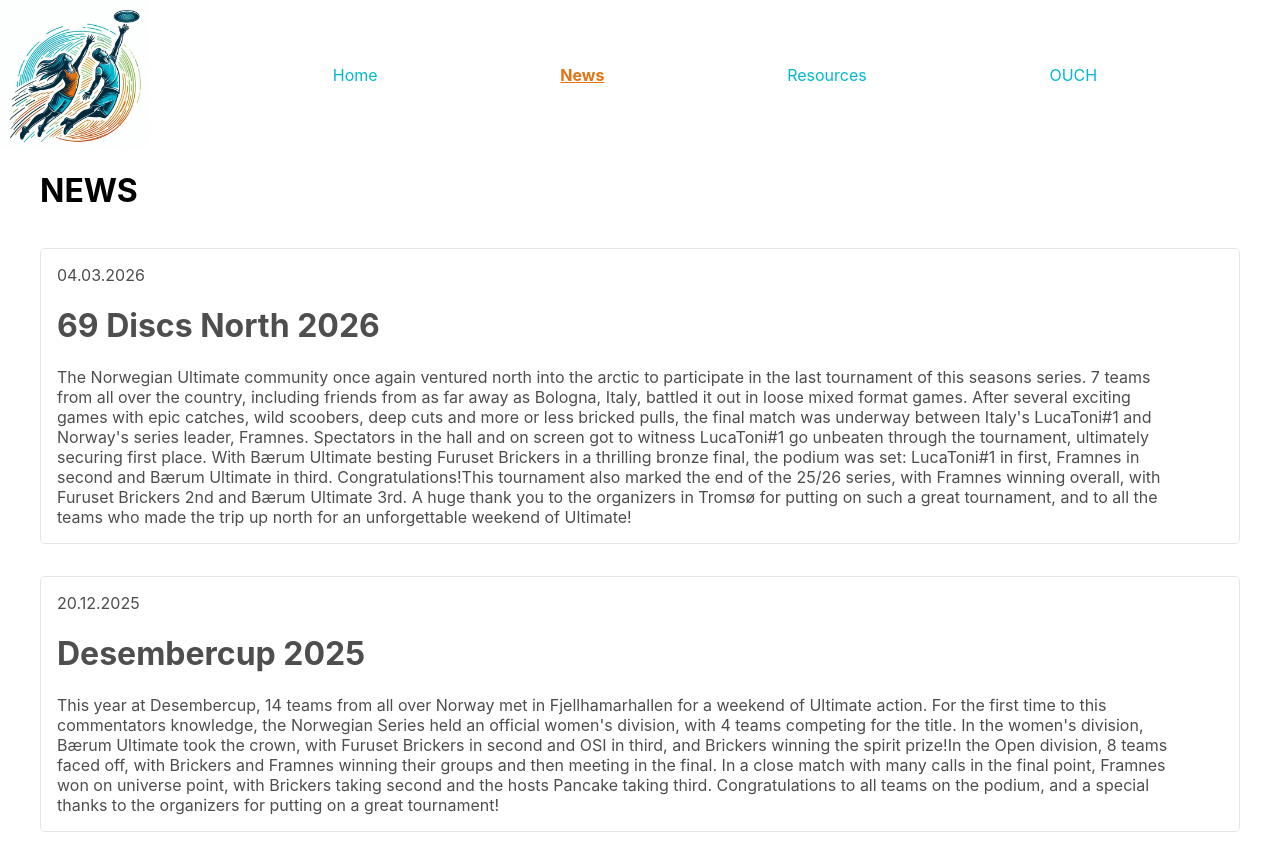
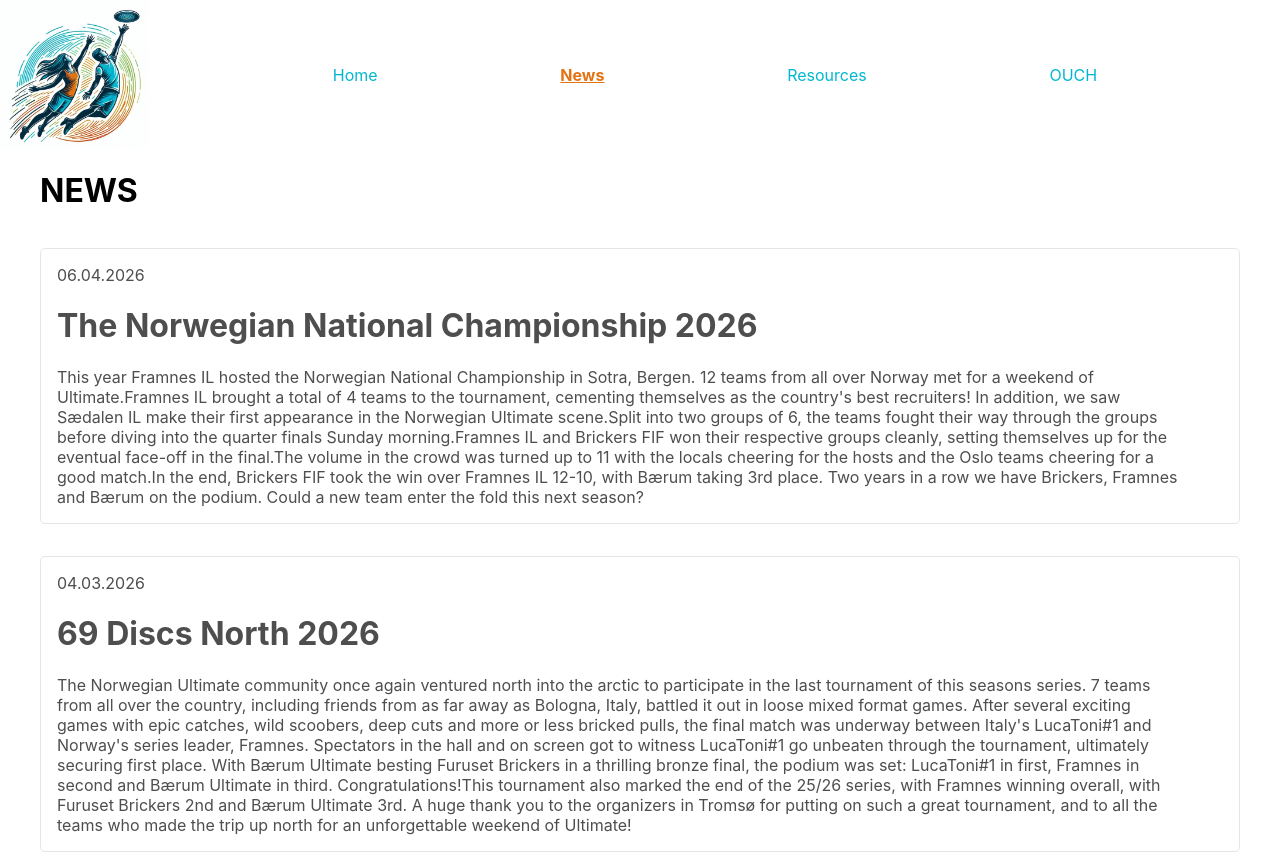
Before and after one commit to Nihabu/ouchWeb, a React (Vite) app: page /news in a window 1280 px wide. Shown: the top 854 px of the page. Built offline with nearby package versions, Linux system fonts and the light colour scheme.

Commit message:
blog: add NM post

```diff
--- a/src/newsList.js
+++ b/src/newsList.js
@@ -1,4 +1,15 @@
 const newsList = [
+	{
+		header: "The Norwegian National Championship 2026",
+		text:
+			"This year Framnes IL hosted the Norwegian National Championship in Sotra, Bergen. 12 teams from all over Norway met for a weekend of Ultimate." +
+			"Framnes IL brought a total of 4 teams to the tournament, cementing themselves as the country's best recruiters! In addition, we saw Sædalen IL make their first appearance in the Norwegian Ultimate scene." +
+			"Split into two groups of 6, the teams fought their way through the groups before diving into the quarter finals Sunday morning." +
+			"Framnes IL and Brickers FIF won their respective groups cleanly, setting themselves up for the eventual face-off in the final." +
+			"The volume in the crowd was turned up to 11 with the locals cheering for the hosts and the Oslo teams cheering for a good match." +
+			"In the end, Brickers FIF took the win over Framnes IL 12-10, with Bærum taking 3rd place. Two years in a row we have Brickers, Framnes and Bærum on the podium. Could a new team enter the fold this next season?",
+			posted: "06.04.2026",
+	},
 	{
 		header: "69 Discs North 2026",
 		text:
```
